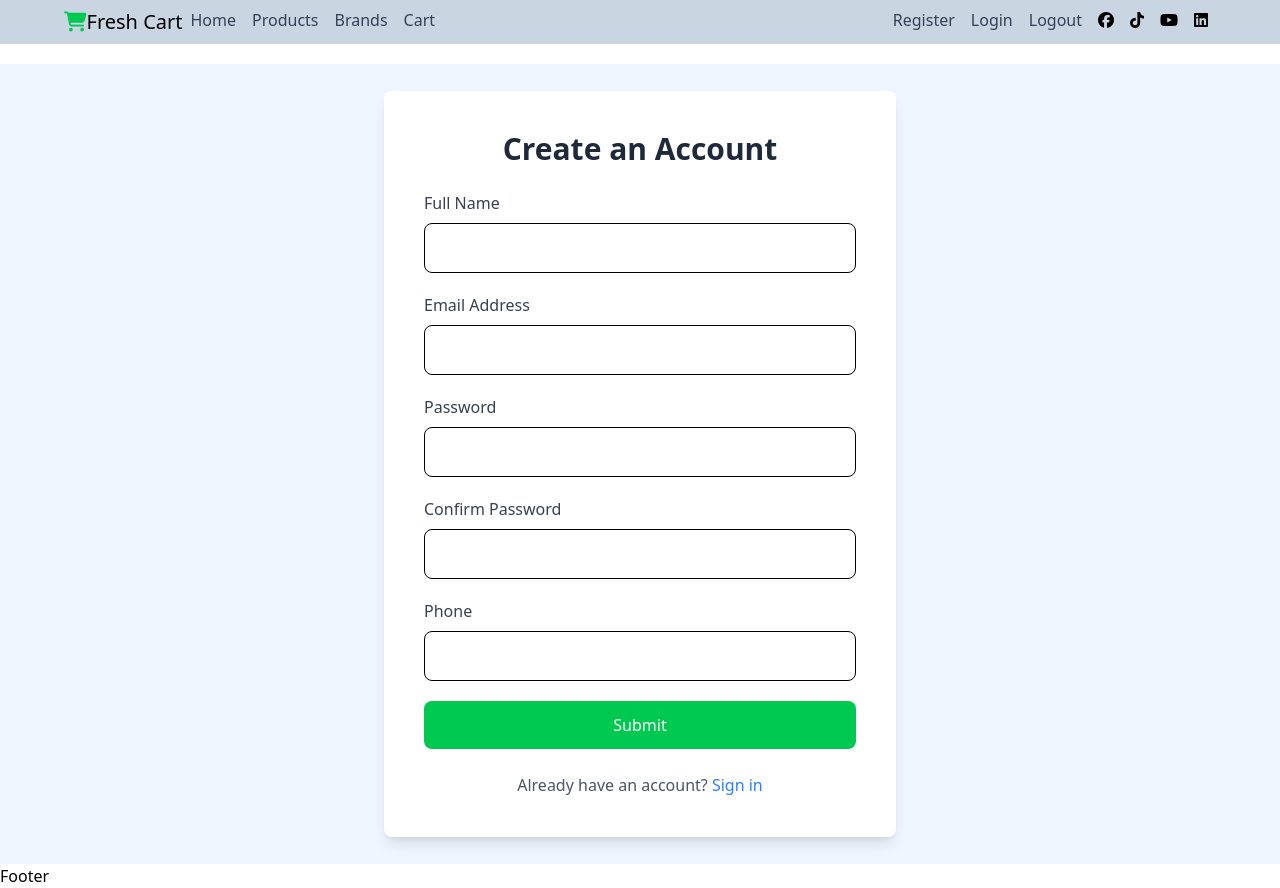
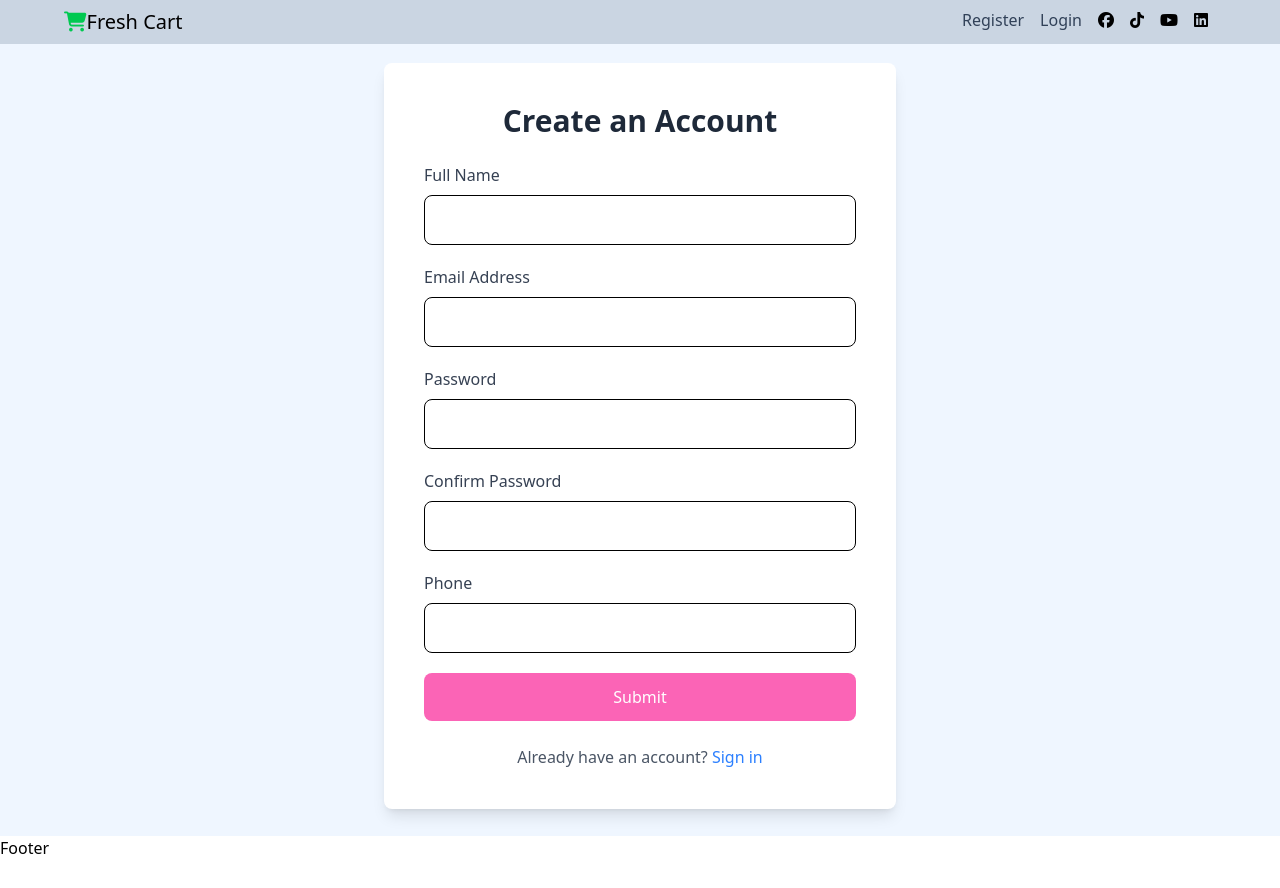
Before and after one commit to Farhahany/E-commerce, a React (Vite) app: page /register in a window 1280 px wide. After the commit the page ends 860 px from the top, so only its background shows below. Built offline with nearby package versions, Linux system fonts and the light colour scheme.

Commit message:
third commit

```diff
--- a/package.json
+++ b/package.json
@@ -1,6 +1,6 @@
 {
   "homepage": "https://Farhahany.github.io/E-commerce",
-  "name": "E-commerce",
+  "name": "e-commerce",
   "private": false,
   "version": "0.0.0",
   "type": "module",
--- a/src/components/Context/CounterContext.jsx
+++ b/src/components/Context/CounterContext.jsx
@@ -1,12 +1,13 @@
-import React, { useEffect, useState } from 'react'
+import { createContext, useState } from "react";
 
-export default function Context() {
-   const[counter, setcounter] = useState(0)
-   useEffect(()=>{
+export let CounterContext = createContext(0)
 
-   },[])
-  return
-    <>
+export default function CounterContextProvider(props){
+  const [counter, setcounter] = useState(0)
 
-    </>
+  return <CounterContext.Provider value={{counter, setcounter}}>
+
+{props.children}
+
+  </CounterContext.Provider>
 }
--- a/src/components/Context/UserContext.jsx
+++ b/src/components/Context/UserContext.jsx
@@ -0,0 +1,13 @@
+import { createContext, useState } from "react";
+
+export let UserContext = createContext(null)
+
+export default function UserContextProvider(props) {
+    const [userLogin, setuserLogin] = useState(null)
+
+    return <UserContext.Provider value={{ userLogin, setuserLogin }}>
+
+        {props.children}
+
+    </UserContext.Provider>
+}
--- a/src/components/Home/Home.jsx
+++ b/src/components/Home/Home.jsx
@@ -1,9 +1,11 @@
-import React, { useEffect, useState } from 'react'
+import React, { useContext, useEffect, useState } from 'react'
 import style from './Home.module.css'
 import Products from '.././Products/Products'
 import Cart from '.././Cart/Cart'
+import { CounterContext } from '../Context/CounterContext'
 
 export default function Home() {
+  useContext(CounterContext )
    const[counter, setcounter] = useState(0)
    useEffect(()=>{
 
--- a/src/components/Layout/Layout.jsx
+++ b/src/components/Layout/Layout.jsx
@@ -11,7 +11,7 @@ export default function Layout() {
   }, [])
   return <>
     <Navbar />
-    <div className='container pt-16 m-auto'>
+    <div className='container md:pt-9 m-auto'>
       <Outlet />
     </div>
     <Footer />
--- a/src/components/Login/Login.jsx
+++ b/src/components/Login/Login.jsx
@@ -1,12 +1,14 @@
-import React, { useEffect, useState } from 'react'
+import React, { useContext, useEffect, useState } from 'react'
 import style from './Login.module.css'
 import { useFormik } from 'formik'
 import axios from 'axios'
 import * as yup from 'yup'
-import { useNavigate } from 'react-router-dom'
+import { NavLink, useNavigate } from 'react-router-dom'
+import { UserContext } from '../Context/UserContext'
 
 
 export default function Login() {
+  let { setuserLogin } = useContext(UserContext)
   const [errMsg, seterrMsg] = useState(null);
   const [isloading, setisloading] = useState(false);
 
@@ -19,6 +21,7 @@ export default function Login() {
         setisloading(false)
         console.log(res.data.token);
         if (res.data.message === 'success') {
+          setuserLogin(res.data.token)
           localStorage.setItem('usertoken', res.data.token);
           navigate('/');
         }
@@ -90,7 +93,7 @@ export default function Login() {
             </div>
             <button
               type="submit"
-              className="w-full bg-green-500 text-white py-3 rounded-lg font-medium hover:bg-green-700 transition duration-300"
+              className="w-full bg-pink-400 text-white py-3 rounded-lg font-medium hover:bg-pink-700 transition duration-300"
             >{isloading ? <i className='fas fa-spinner fa-spin'></i> : 'Login'}
 
             </button>
@@ -106,9 +109,9 @@ export default function Login() {
           </form>
           <p className="mt-6 text-center text-gray-600">
             Don't have an account?{" "}
-            <a href="#" className="text-blue-500 hover:underline">
+            <NavLink to='/register' className="text-blue-500 hover:underline">
               Sign up
-            </a>
+            </NavLink>
           </p>
         </div>
       </div >
--- a/src/components/Navbar/Navbar.jsx
+++ b/src/components/Navbar/Navbar.jsx
@@ -1,24 +1,29 @@
-import React from 'react'
+import React, { useContext } from 'react'
 import { NavLink } from 'react-router-dom'
+import { UserContext} from '../Context/UserContext'
+import { CounterContext } from '../Context/CounterContext'
 
 export default function Navbar() {
+    let { counter } = useContext(CounterContext)
+    let {userLogin} = useContext(UserContext)
     return <>
         <nav className='bg-slate-300 md:flex md:fixed start-0 top-0 end-0 py-2 px-2'>
             <div className='container m-auto md:flex justify-between max-w-6xl'>
                 <div className='md:flex md:w-fit justify-between'>
                     <h1 className='text-xl'><i className='fa fa-cart-shopping text-green-500'></i>Fresh Cart</h1>
                     <ul className="text-center md:flex">
-                        <li><NavLink className='mx-2 text-slate-700 py-1' to='/'>Home</NavLink></li>
-                        <li><NavLink className='mx-2 text-slate-700 py-1' to='/products'>Products</NavLink></li>
-                        <li><NavLink className='mx-2 text-slate-700 py-1' to='/brands'>Brands</NavLink></li>
-                        <li><NavLink className='mx-2 text-slate-700 py-1' to='/cart'>Cart</NavLink></li>
+                        {userLogin != null ? <> <li><NavLink className='mx-2 text-slate-700 py-1' to='/'>Home</NavLink></li>
+                            <li><NavLink className='mx-2 text-slate-700 py-1' to='/products'>Products</NavLink></li>
+                            <li><NavLink className='mx-2 text-slate-700 py-1' to='/brands'>Brands</NavLink></li>
+                            <li><NavLink className='mx-2 text-slate-700 py-1' to='/cart'>Cart</NavLink></li></> : null}
                     </ul>
                 </div>
                 <div>
                     <ul className="text-center md:flex">
-                        <li><NavLink className='mx-2 text-slate-700 py-1' to='/register'>Register</NavLink></li>
-                        <li><NavLink className='mx-2 text-slate-700 py-1' to='/login'>Login</NavLink></li>
-                        <li><NavLink className='mx-2 text-slate-700 py-1' to='/logout'>Logout</NavLink></li>
+                        {userLogin === null ? <><li><NavLink className='mx-2 text-slate-700 py-1' to='/register'>Register</NavLink></li>
+                            <li><NavLink className='mx-2 text-slate-700 py-1' to='/login'>Login</NavLink></li></> : <li><NavLink className='mx-2 text-slate-700 py-1' to='/logout'>Logout</NavLink></li>}
+
+
                         <ul className='flex justify-center'>
                             <li><i className='mx-2 py-1 fab fa-facebook'></i></li>
                             <li><i className='mx-2 py-1 fab fa-tiktok'></i></li>
--- a/src/components/Registration/Registration.jsx
+++ b/src/components/Registration/Registration.jsx
@@ -1,11 +1,14 @@
-import React, { useEffect, useState } from 'react'
+import React, { useContext, useEffect, useState } from 'react'
 import style from './Registration.module.css'
 import { useFormik } from 'formik'
 import axios from 'axios'
 import * as yup from 'yup'
 import { useNavigate } from 'react-router-dom'
+import {UserContext} from '../Context/UserContext'
+import { NavLink } from 'react-router-dom'
 
 export default function Registration() {
+  let {setuserLogin} = useContext(UserContext)
   const [errMsg, seterrMsg] = useState(null);
  const [isloading, setisloading] = useState(false);
 
@@ -18,6 +21,7 @@ export default function Registration() {
         setisloading(false)
         console.log(res.data.token);
         if (res.data.message === 'success') {
+          setuserLogin(res.data.token)
           localStorage.setItem('usertoken', res.data.token);
           navigate('/');
         }
@@ -191,7 +195,7 @@ export default function Registration() {
 
             <button
               type="submit"
-              className="w-full bg-green-500 text-white py-3 rounded-lg font-medium hover:bg-green-700 transition duration-300"
+              className="w-full bg-pink-400 text-white py-3 rounded-lg font-medium hover:bg-pink-700 transition duration-300"
             >{isloading? <i className='fas fa-spinner fa-spin'></i>: 'Submit'}
 
             </button>
@@ -209,9 +213,9 @@ export default function Registration() {
 
           <p className="mt-6 text-center text-gray-600">
             Already have an account?{" "}
-            <a href="#" className="text-blue-500 hover:underline">
+            <NavLink to="/login" className="text-blue-500 hover:underline">
               Sign in
-            </a>
+            </NavLink>
           </p>
         </div>
       </div>
```
Also changed, not shown: src/App.jsx (+19 -9 lines).
